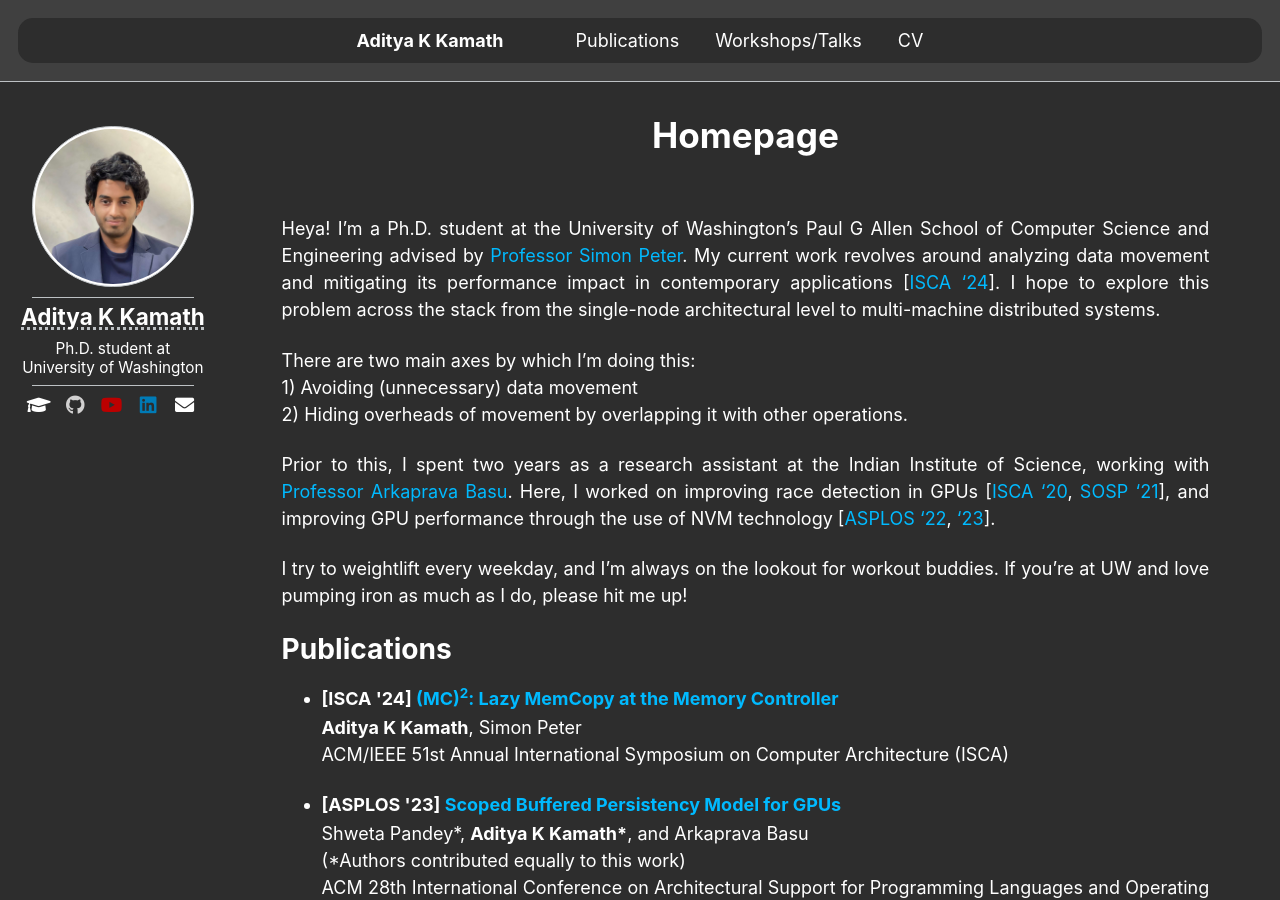
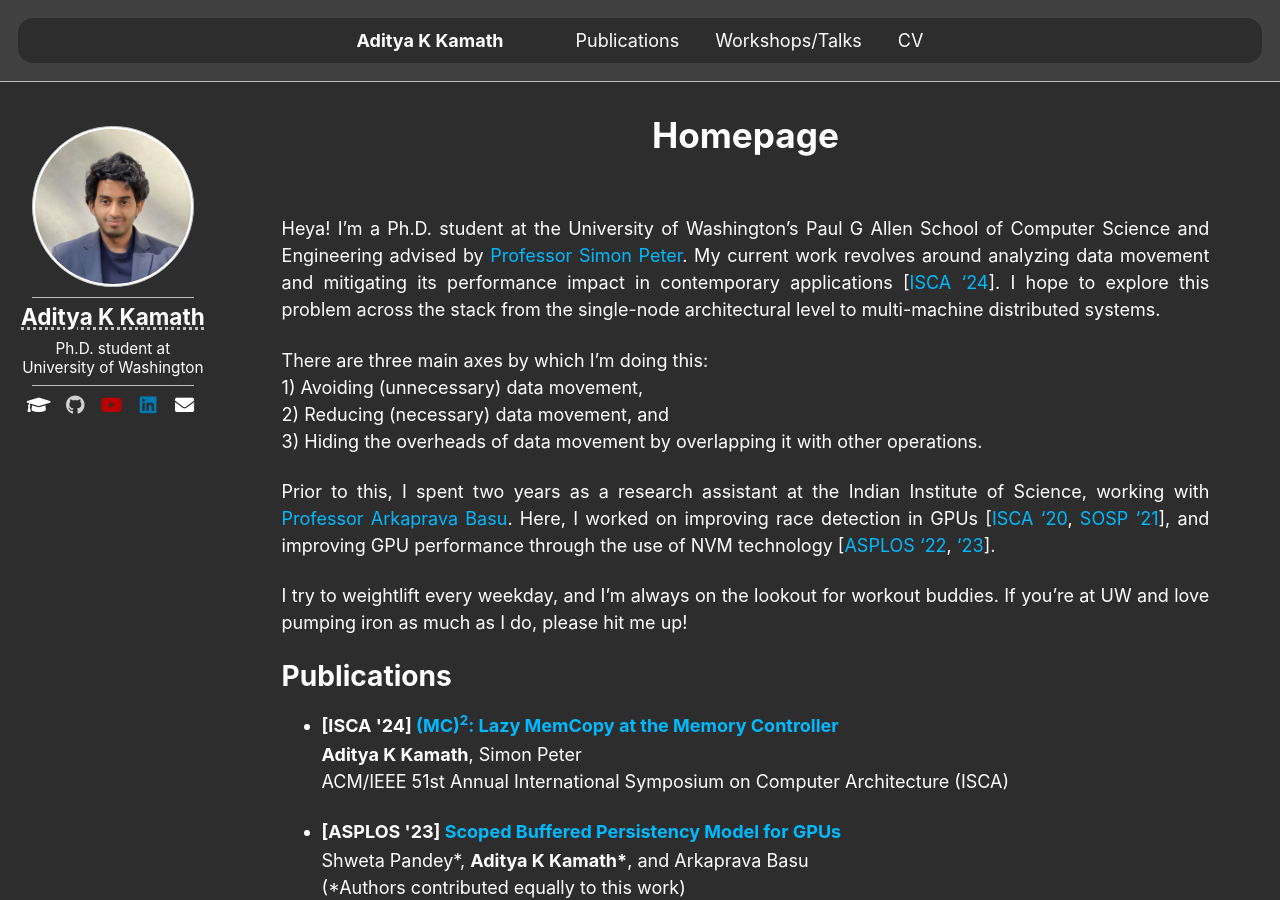
Before and after one commit to AKKamath/akkamath.github.io, a Jekyll site: the page built from _pages/about.md, in a window 1280 px wide and 900 px high. Built offline with Jekyll 4.4.1, drawn with Linux system fonts in a browser that asks for light colours.

Commit message:
Change thesis statement a bit

```diff
--- a/_pages/about.md
+++ b/_pages/about.md
@@ -11,9 +11,10 @@ Heya! I'm a Ph.D. student at the University of Washington's Paul G Allen School
 My current work revolves around analyzing data movement and mitigating its performance impact in contemporary applications [[ISCA '24](/publication/ISCA24-MCSquare)].
 I hope to explore this problem across the stack from the single-node architectural level to multi-machine distributed systems.
 
-There are two main axes by which I'm doing this:
-1) Avoiding (unnecessary) data movement
-2) Hiding overheads of movement by overlapping it with other operations.
+There are three main axes by which I'm doing this:
+1) Avoiding (unnecessary) data movement,
+2) Reducing (necessary) data movement, and
+3) Hiding the overheads of data movement by overlapping it with other operations.
 
 
 Prior to this, I spent two years as a research assistant at the Indian Institute of Science, working with [Professor Arkaprava Basu](https://www.csa.iisc.ac.in/~arkapravab/). Here, I worked on improving race detection in GPUs [[ISCA '20](https://dl.acm.org/doi/10.1109/ISCA45697.2020.00088), [SOSP '21](https://dl.acm.org/doi/10.1145/3477132.3483545)], and improving GPU performance through the use of NVM technology [[ASPLOS '22](https://dl.acm.org/doi/abs/10.1145/3503222.3507758), ['23](https://dl.acm.org/doi/10.1145/3575693.3575749)].
```
